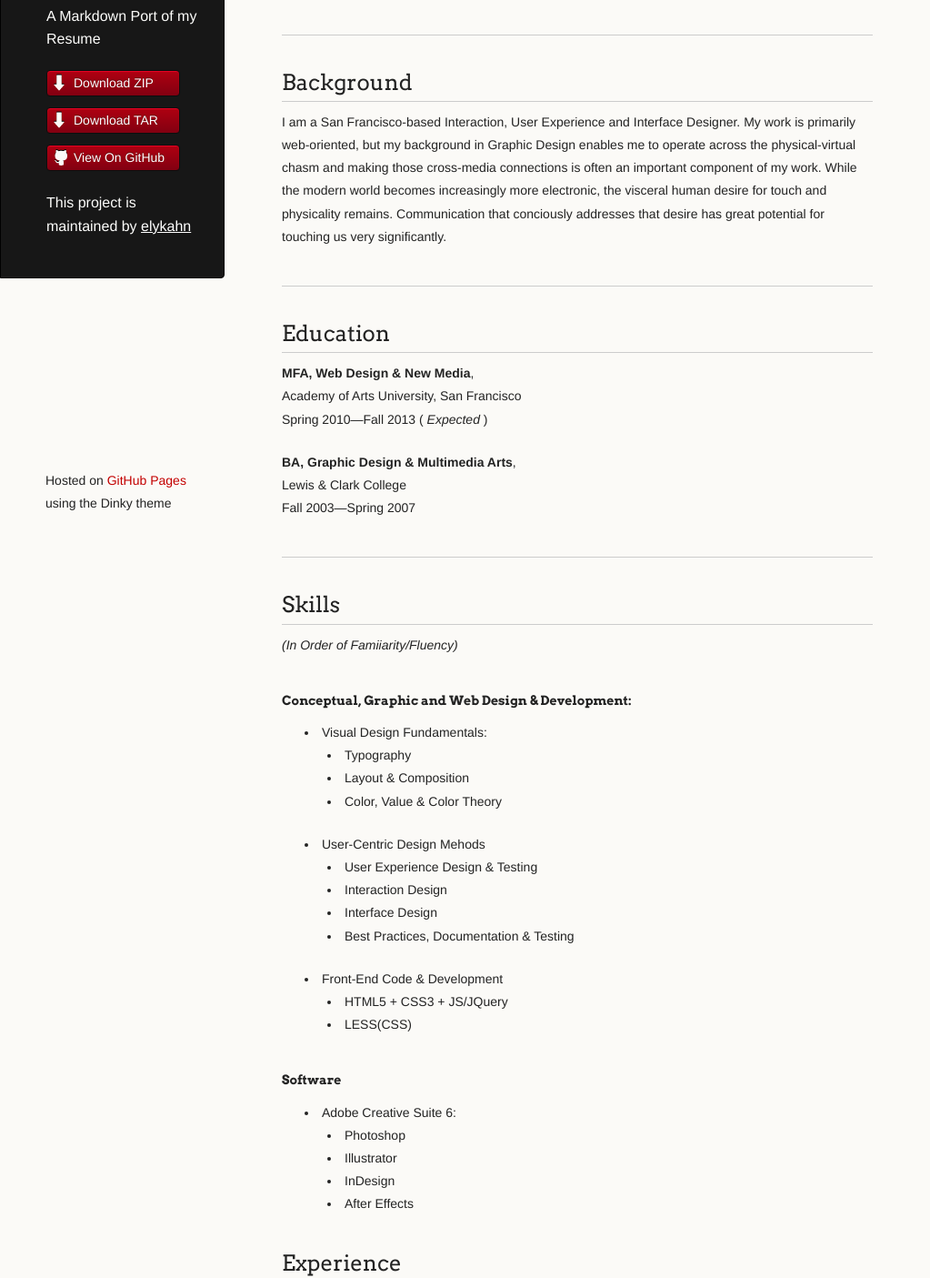
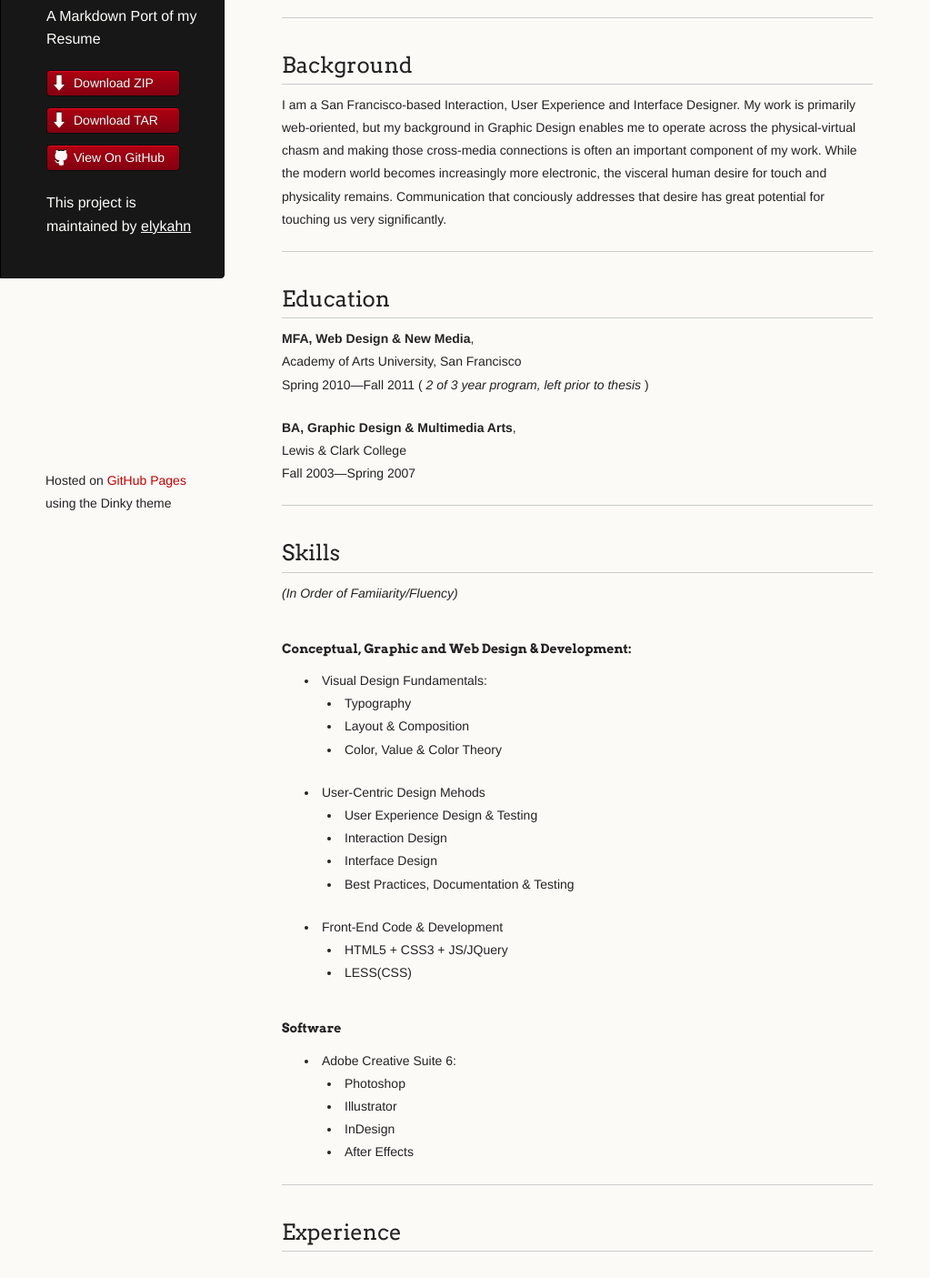
Before and after one commit to elykahn/ely-kahn-creative-resume, a plain HTML site: page index.html in a window 1280 px wide. Shown: the part 202-1607 px from the top of the page at 91% size, without its empty margins (0-1023 px from the left). Drawn offline with Linux system fonts and the light colour scheme.

```diff
--- a/index.html
+++ b/index.html
@@ -37,27 +37,21 @@
 <ul>
 <li><a href="http://www.elykahncreative.com">http://www.elykahncreative.com</a></li>
 <li>415.3.ELY.K.DN</li>
-</ul><h1></h1>
-
-<h2>Background</h2>
+</ul><hr><h2>Background</h2>
 
 <p>I am a San Francisco-based Interaction, User Experience and Interface Designer. My work is primarily web-oriented, but my background in Graphic Design enables me to operate across the physical-virtual chasm and making those cross-media connections is often an important component of my work. While the modern world becomes increasingly more electronic, the visceral human desire for touch and physicality remains. Communication that conciously addresses that desire has great potential for touching us very significantly.</p>
 
-<h1></h1>
-
-<h2>Education</h2>
+<hr><h2>Education</h2>
 
 <p><strong>MFA, Web Design &amp; New Media</strong>,<br>
 Academy of Arts University, San Francisco<br>
-Spring 2010—Fall 2013 ( <em>Expected</em> ) </p>
+Spring 2010—Fall 2011 ( <em>2 of 3 year program, left prior to thesis</em> ) </p>
 
 <p><strong>BA, Graphic Design &amp; Multimedia Arts</strong>,<br>
 Lewis &amp; Clark College<br>
 Fall 2003—Spring 2007 </p>
 
-<h1></h1>
-
-<h2>Skills</h2>
+<hr><h2>Skills</h2>
 
 <p><em>(In Order of  Famiiarity/Fluency)</em></p>
 
@@ -101,14 +95,12 @@ Fall 2003—Spring 2007 </p>
 <li>After Effects</li>
 </ul>
 </li>
-</ul><h2>Experience</h2>
+</ul><hr><h2>Experience</h2>
 
 <h4>Ely Kahn Creative Design (Independent), San Francisco, CA</h4>
 
 <p><strong>Web &amp; Graphic Designer - 2010 to Present</strong><br>
 As an Indie Web Designer in San Francisco, there are an unfathomable number of opportunities paired with an equally inconcievable number of skilled competitors. My broad skill-set allows me to take on and execute comprehensive campaigns that involve branding &amp; identity, graphic design, web design and development and tie it all together as a holistic User Experience and Social Media strategy</p>
-
-<h5>Note: During the past decade(since 2003), I have spent about 20</h5>
 
 <h3>Progressive Democrats of America, East Bay Chapter</h3>
 
```
Also changed, not shown: params.json (+1 -1 lines), 1 other file.
